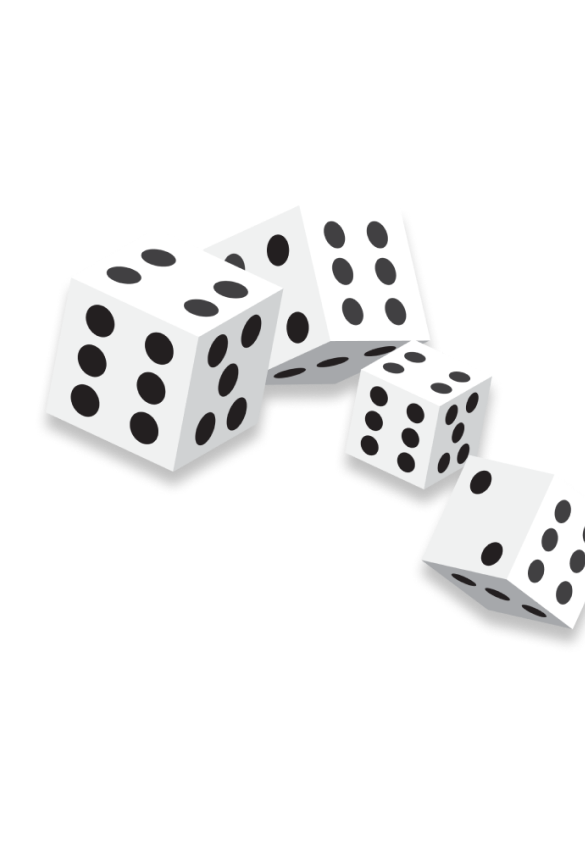
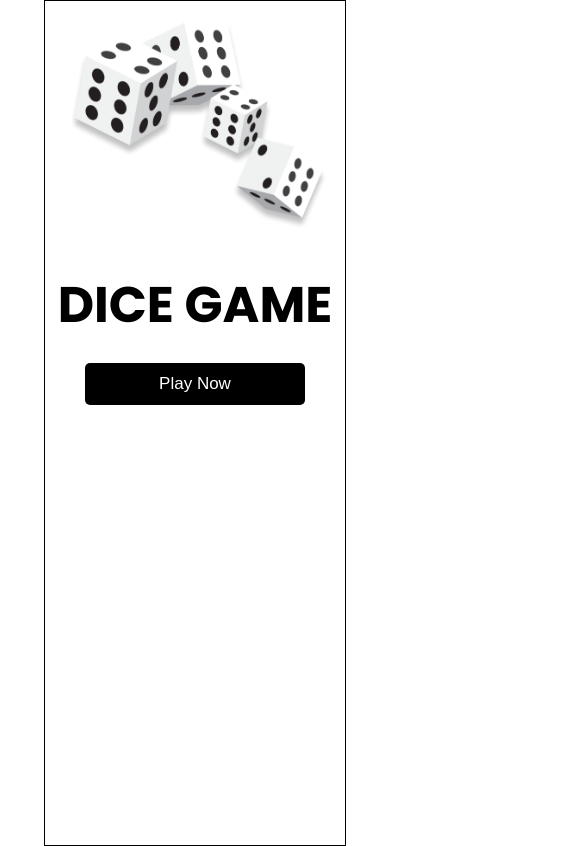
Before and after one commit to Gargshruti19/Dice-Game, a React (Vite) app: page / in a window 390 px wide. Shown: the top 846 px of the page, 585 px wide, since content can reach past the window. Built offline with nearby package versions, Linux system fonts and the light colour scheme.

Commit message:
done resonsiveness for media query less than 400px

```diff
--- a/src/App.css
+++ b/src/App.css
@@ -5,6 +5,4 @@
 }
 body {
 	font-family: "Poppins", sans-serif;
-	overflow: hidden;
-	position: relative;
 }
--- a/src/Components/GamePlay.jsx
+++ b/src/Components/GamePlay.jsx
@@ -77,4 +77,18 @@ const MainContainer = styled.div`
 		align-items: center;
 		margin-top: 20px;
 	}
+	@media (max-width: 400px) {
+		max-width: 300px;
+
+		padding-top: 10px;
+		.top-section {
+			flex-direction: column;
+			align-items: center;
+		}
+		.btns {
+			flex-direction: column;
+			gap: 15px;
+			margin-top: 15px;
+		}
+	}
 `;
--- a/src/Components/NumberSelector.jsx
+++ b/src/Components/NumberSelector.jsx
@@ -51,6 +51,19 @@ const NumberSelectorContainer = styled.div`
 		font-size: 15px;
 		padding-bottom: 5px;
 	}
+	@media (max-width: 400px) {
+		gap: 10px;
+
+		.flex {
+			gap: 20px;
+		}
+		p {
+			font-size: 14px;
+		}
+		.error {
+			font-size: 12px;
+		}
+	}
 `;
 
 const Box = styled.div`
@@ -64,4 +77,10 @@ const Box = styled.div`
 	cursor: pointer;
 	background-color: ${(props) => (props.isSelected ? "black" : "white")};
 	color: ${(props) => (props.isSelected ? "white" : "black")};
+
+	@media (max-width: 400px) {
+		height: 24px;
+		width: 24px;
+		font-size: 16px;
+	}
 `;
--- a/src/Components/RollDice.jsx
+++ b/src/Components/RollDice.jsx
@@ -30,4 +30,14 @@ const DiceContainer = styled.div`
 		height: 200px;
 		width: 200px;
 	}
+	@media (max-width: 400px) {
+		margin-top: 10px;
+		.dice img {
+			height: 150px;
+			width: 150px;
+		}
+		p {
+			font-size: 15px;
+		}
+	}
 `;
--- a/src/Components/Rules.jsx
+++ b/src/Components/Rules.jsx
@@ -31,6 +31,15 @@ const RulesContainer = styled.div`
 		font-weight: bold;
 	}
 	.text {
-		margin-top: 24px;
+		margin-top: 20px;
+	}
+	@media (max-width: 400px) {
+		max-width: 300px;
+		h2 {
+			font-size: 20px;
+		}
+		.text {
+			margin-top: 18px;
+		}
 	}
 `;
--- a/src/Components/StartGame.jsx
+++ b/src/Components/StartGame.jsx
@@ -29,4 +29,24 @@ const Container = styled.div`
 			white-space: nowrap;
 		}
 	}
+	@media (max-width: 400px) {
+		flex-direction: column;
+		max-width: 300px;
+		gap: 20px;
+		border: 1px solid black;
+		div img {
+			width: 280px;
+			height: 240px;
+		}
+		.content {
+			display: flex;
+			flex-direction: column;
+			align-items: center;
+			gap: 20px;
+			h1 {
+				font-size: 50px;
+				white-space: nowrap;
+			}
+		}
+	}
 `;
--- a/src/Components/TotalScore.jsx
+++ b/src/Components/TotalScore.jsx
@@ -23,4 +23,14 @@ const ScoreContainer = styled.div`
 		font-size: 22px;
 		font-weight: 500;
 	}
+	@media (max-width: 400px) {
+		h1 {
+			font-size: 40px;
+			line-height: 40px;
+		}
+		p {
+			font-size: 15px;
+			font-weight: 500;
+		}
+	}
 `;
--- a/src/styled/Button.jsx
+++ b/src/styled/Button.jsx
@@ -17,6 +17,11 @@ export const Button = styled.button`
 		border: 1px solid black;
 		transition: 0.3s background ease-in;
 	}
+	@media (max-width: 400px) {
+		max-width: 50px;
+		padding: 10px 5px;
+		font-size: 17px;
+	}
 `;
 
 export const OutlineButton = styled(Button)`
@@ -31,4 +36,9 @@ export const OutlineButton = styled(Button)`
 		border: 1px solid transparent;
 		transition: 0.3s background ease-in;
 	}
+	@media (max-width: 400px) {
+		max-width: 50px;
+		padding: 8px 5px;
+		font-size: 17px;
+	}
 `;
```
